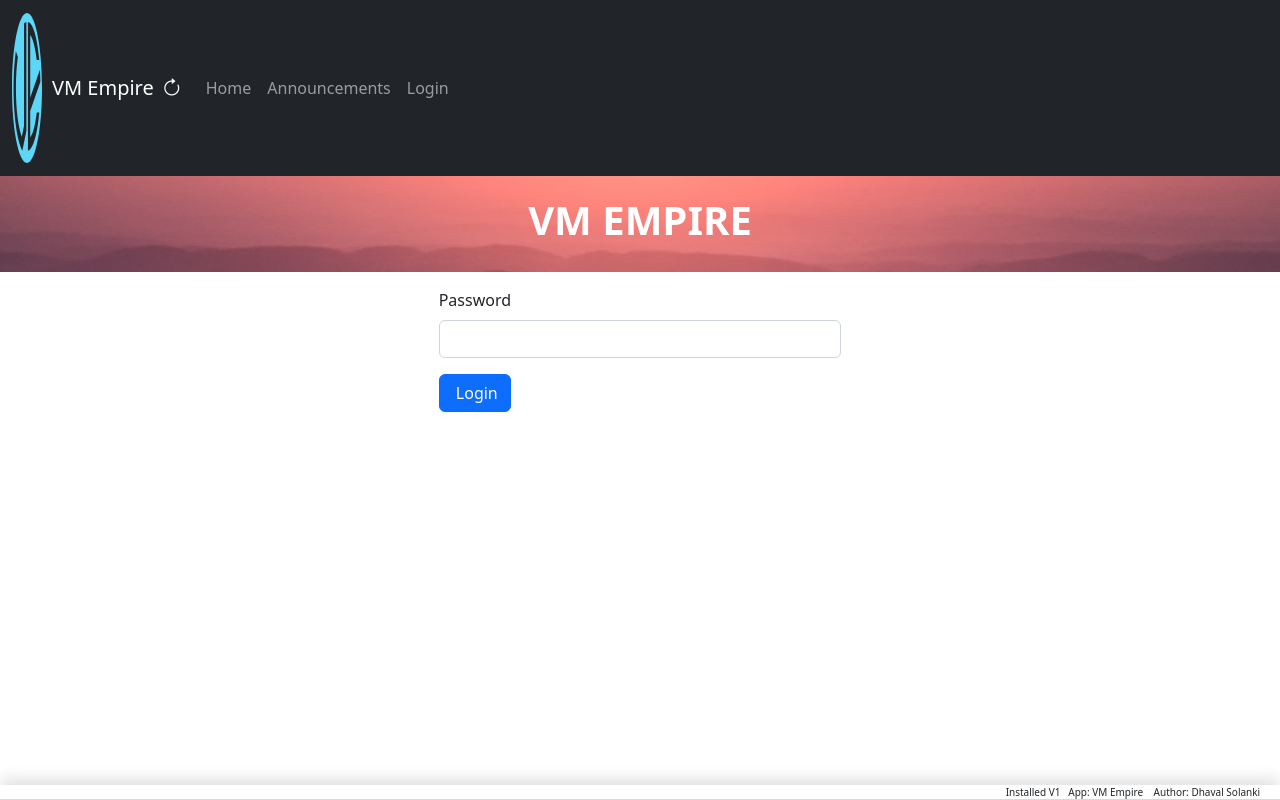
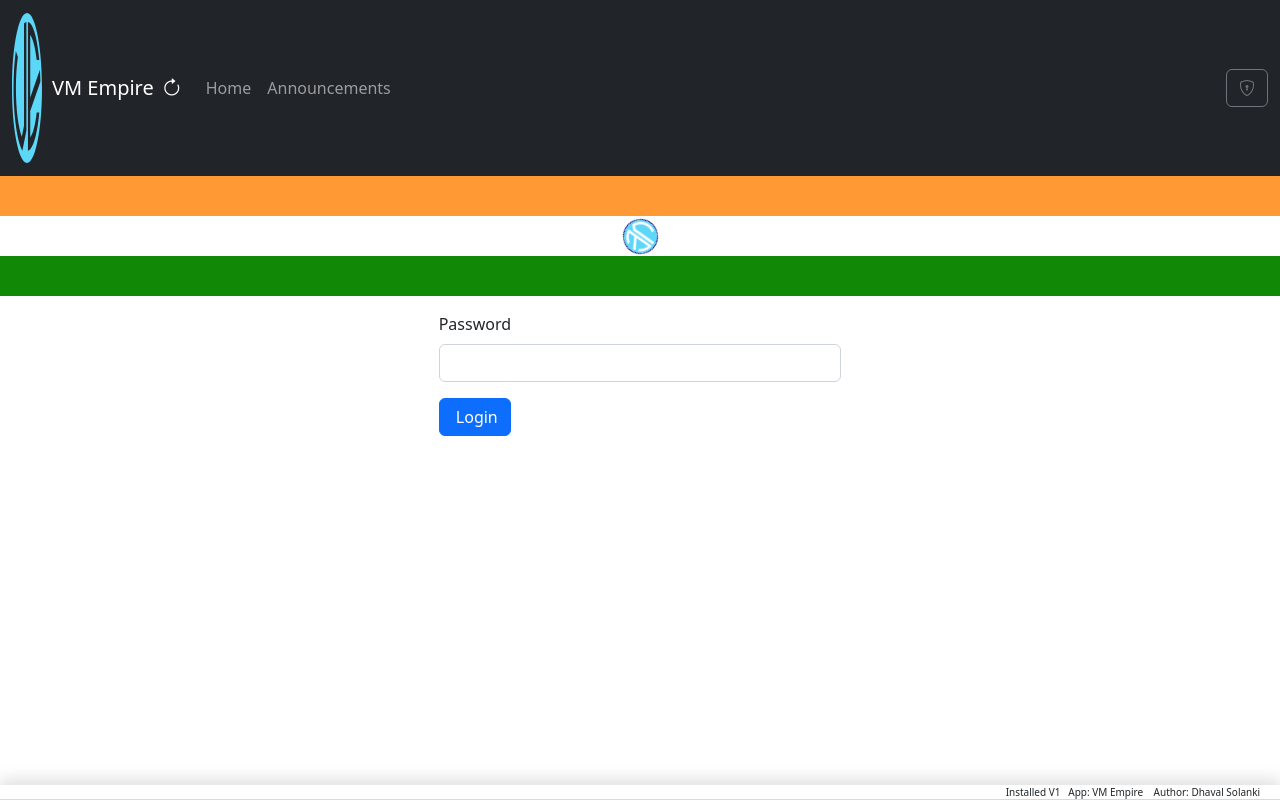
Before and after one commit to solankidd/vme, a React (Create React App) app: page /login in a window 1280 px wide. Built offline with nearby package versions, Linux system fonts and the light colour scheme; no server answers.

Commit message:
Added localstorage and banner

```diff
--- a/package.json
+++ b/package.json
@@ -22,6 +22,7 @@
     "redux": "^4.2.0",
     "sass": "^1.56.2",
     "typescript": "^4.9.4",
+    "usehooks-ts": "^2.9.1",
     "web-vitals": "^2.1.4"
   },
   "scripts": {
--- a/src/App.scss
+++ b/src/App.scss
@@ -1,5 +1,3 @@
-
-
 .App-logo {
 	height: 40vmin;
 	pointer-events: none;
@@ -15,7 +13,140 @@
 	from {
 		transform: rotate(0deg);
 	}
+
 	to {
 		transform: rotate(360deg);
 	}
 }
+
+// flag
+
+.flag {
+	width: 100%;
+	// margin: 100px auto;
+}
+
+.orange {
+	width: 100%;
+	height: 40px;
+	background-color: #FF9933;
+}
+
+.white {
+	width: 100%;
+	height: 40px;
+	background-color: #FFFFFF;
+}
+
+.green {
+	width: 100%;
+	height: 40px;
+	background-color: #128807;
+}
+
+.circle {
+	width: 35px;
+	height: 35px;
+	border: 1px solid #000080;
+	border-radius: 50%;
+	margin: 0px auto;
+	-webkit-animation: circle 5s infinite;
+	animation: circle 10s linear 2s infinite;
+}
+
+.circle:after {
+	content: "";
+	width: 2px;
+	height: 2px;
+	border-radius: 50%;
+	background: #000080;
+}
+
+.bar {
+	position: absolute;
+	display: inline-block;
+	height: 35px;
+	width: 2px;
+	background: #000080;
+	left: 47%;
+}
+
+.bar:nth-child(1) {
+	-ms-transform: rotate(15deg);
+	-webkit-transform: rotate(15deg);
+	transform: rotate(15deg);
+}
+
+.bar:nth-child(2) {
+	-ms-transform: rotate(30deg);
+	-webkit-transform: rotate(30deg);
+	transform: rotate(30deg);
+}
+
+.bar:nth-child(3) {
+	-ms-transform: rotate(45deg);
+	-webkit-transform: rotate(45deg);
+	transform: rotate(45deg);
+}
+
+.bar:nth-child(4) {
+	-ms-transform: rotate(60deg);
+	-webkit-transform: rotate(60deg);
+	transform: rotate(60deg);
+}
+
+.bar:nth-child(5) {
+	-ms-transform: rotate(75deg);
+	-webkit-transform: rotate(75deg);
+	transform: rotate(75deg);
+}
+
+.bar:nth-child(6) {
+	-ms-transform: rotate(90deg);
+	-webkit-transform: rotate(90deg);
+	transform: rotate(90deg);
+}
+
+.bar:nth-child(7) {
+	-ms-transform: rotate(105deg);
+	-webkit-transform: rotate(105deg);
+	transform: rotate(105deg);
+}
+
+.bar:nth-child(8) {
+	-ms-transform: rotate(120deg);
+	-webkit-transform: rotate(120deg);
+	transform: rotate(120deg);
+}
+
+.bar:nth-child(9) {
+	-ms-transform: rotate(135deg);
+	-webkit-transform: rotate(135deg);
+	transform: rotate(135deg);
+}
+
+.bar:nth-child(10) {
+	-ms-transform: rotate(150deg);
+	-webkit-transform: rotate(150deg);
+	transform: rotate(150deg);
+}
+
+.bar:nth-child(11) {
+	-ms-transform: rotate(165deg);
+	-webkit-transform: rotate(165deg);
+	transform: rotate(165deg);
+}
+
+@keyframes circle {
+	from {
+		-ms-transform: rotate(0deg);
+		-webkit-transform: rotate(0deg);
+		transform: rotate(0deg);
+	}
+
+	to {
+		-ms-transform: rotate(360deg);
+		-webkit-transform: rotate(360deg);
+		transform: rotate(360deg);
+	}
+}
--- a/src/App.tsx
+++ b/src/App.tsx
@@ -10,7 +10,7 @@ import Routes from 'routes/routes';
 import './App.scss';
 import Header from 'components/header/header.component';
 import UseLocalStorage from 'hooks/localStorage.hook';
-import { STORAGE_KEY_SECRET } from 'shared/constant';
+import { STORAGE_KEY_SECRET, STORAGE_KEYS } from 'shared/constant';
 
 interface VehicleDetail {
 	version: string;
@@ -24,7 +24,8 @@ function App() {
 	const routes = useRoutes(Routes);
 	const API = `https://script.google.com/macros/s/${API_KEY}/exec`;
 	const [globalData, setGlobalData] = useState<VehicleDetail>();
-	const {clearStore, getStore} = UseLocalStorage(STORAGE_KEY_SECRET);
+	const [secret, setSecret] = UseLocalStorage(STORAGE_KEY_SECRET, "");
+	const [cache, setCache] = UseLocalStorage(STORAGE_KEYS.CACHE, "");
 	const navigate = useNavigate();
 
 	useEffect(() => {
@@ -40,8 +41,8 @@ function App() {
 			}
 		})
 			.then((response) => {
-				if(getStore(STORAGE_KEY_SECRET) !== response.data[0].secret){
-					clearStore();
+				if (secret !== response.data[0].secret) {
+					setSecret('')
 					navigate('/login');
 				}
 				const gData = {
@@ -51,6 +52,7 @@ function App() {
 				};
 				setGlobalData(gData);
 				dispatch(updateGlobalData(gData));
+				setCache(gData.cacheVersion);
 			});
 	}
 
@@ -61,8 +63,31 @@ function App() {
 				<Header />
 			</header>
 			<div className='app-content'>
-				<div className='top-banner-text text-center'>
+				{/* <div className='top-banner-text text-center'>
 					<h1><b>VM EMPIRE</b></h1>
+				</div> */}
+				<div className='top-banner-text'>
+					<div className="flag d-flex flex-column">
+						<div className="orange"></div>
+						<div className="white d-flex justify-content-center align-items-center">
+						<img src="/vme/logo.svg" alt="Logo" className="circle " />
+							{/* <div className="circle">
+								<span className="bar"></span>
+								<span className="bar"></span>
+								<span className="bar"></span>
+								<span className="bar"></span>
+								<span className="bar"></span>
+								<span className="bar"></span>
+								<span className="bar"></span>
+								<span className="bar"></span>
+								<span className="bar"></span>
+								<span className="bar"></span>
+								<span className="bar"></span>
+								<span className="bar"></span>
+							</div> */}
+						</div>
+						<div className="green"></div>
+					</div>
 				</div>
 				<div className='container-fluid'>
 					{routes}
--- a/src/common.scss
+++ b/src/common.scss
@@ -46,7 +46,7 @@ footer {
 
 .top-banner-text {
 	background-image: url(../public/mountain-sunset.jpeg);
-	padding: 20px 0;
+	// padding: 20px 0;
 	background-size: cover;
 	background-repeat: no-repeat;
 	background-position: center;
--- a/src/components/checkEntry/checkEntry.component.tsx
+++ b/src/components/checkEntry/checkEntry.component.tsx
@@ -1,7 +1,9 @@
 import axios from 'axios';
+import { useLocalStorage } from 'usehooks-ts'
 import React, { useEffect, useState } from 'react';
 import { useSelector } from "react-redux";
 import { API_KEY } from 'shared/constant';
+import { STORAGE_KEYS } from 'shared/constant';
 
 interface VehicleDetail {
 	name: string;
@@ -9,6 +11,8 @@ interface VehicleDetail {
 	flatNo: string;
 	vehicleType: string;
 	vehicle: string;
+	version: string;
+	phone: string;
 }
 
 function CheckEntry(): JSX.Element {
@@ -21,22 +25,15 @@ function CheckEntry(): JSX.Element {
 	const [vehicleNo, setVehicleNo] = useState('');
 	const [vehicleDetail, setVehicleDetail] = useState<VehicleDetail>();
 	const [noVehicleFound, setNoVehicleFound] = useState(false);
+	const [vehicles, setVehicles] = useLocalStorage(STORAGE_KEYS.VEHICLE_DATA, '');
+	const [cache, setCache] = useLocalStorage(STORAGE_KEYS.CACHE, '');
 
 	useEffect(() => {}, []);
 
-	function getData() {
-		setIsLoading(true);
-
-		axios.get(API, {
-			params: {
-				onlyCount: false,
-				sheetId: '1gc7xRh3GdF3galmA8nbZqlpz7SIb9OSFpiNuG_99TrE',
-				sheetName: 'vehicle'
-			}
-		})
-			.then((response) => {
-				setData(response.data);
-				let result = response.data.find((ele: any) => {
+	function processVehicleData(data:any) {
+		setData(data);
+		setVehicles(data);
+		let result = data.find((ele: any) => {
 			let dataValue = ele.vehicle.toString().toLowerCase();
 			let enteredVal = vehicleNo.toLowerCase();
 			if(vehicleNo.length === 4){
@@ -52,7 +49,9 @@ function CheckEntry(): JSX.Element {
 				block: result.block,
 				flatNo: result.flatno,
 				vehicleType: result.vehicletype,
-						vehicle: result.vehicle
+				vehicle: result.vehicle,
+				version: result.version,
+				phone: result.phone
 			}
 			setVehicleDetail(vDetail);
 			setValidityCls('valid');
@@ -62,7 +61,25 @@ function CheckEntry(): JSX.Element {
 			setValidityCls('invalid');
 		}
 		setIsLoading(false);
+	}
+	function getData() {
+		setIsLoading(true);
+
+		if(vehicles.length && (vehicles[0] as any).version == cache) {
+			processVehicleData(vehicles)
+		} else {
+			axios.get(API, {
+				params: {
+					onlyCount: false,
+					sheetId: '1gc7xRh3GdF3galmA8nbZqlpz7SIb9OSFpiNuG_99TrE',
+					sheetName: 'vehicle'
+				}
+			})
+				.then((response) => {
+					processVehicleData(response.data)
 				});
+		}
+
 	}
 
 	function check(event: any) {
@@ -89,7 +106,7 @@ function CheckEntry(): JSX.Element {
 		<section className="py-3">
 			<div className="row py-lg-5 py-3 text-center">
 				<div className="col-lg-8 col-md-8 mx-auto">
-					<h1 className="fw-light">Vehicle checker</h1>
+					<h1 className="fw-light">Vehicle checker {state.version}</h1>
 					<p className="lead text-muted">Enter vehicle number to check if vehicle belongs to society</p>
 					<form className='row needs-validation wasvalidated' noValidate autoComplete="on">
 						<div className="col-md-12">
@@ -118,8 +135,17 @@ function CheckEntry(): JSX.Element {
 							</div>
 							<ul className="list-group list-group-flush">
 								<li className="list-group-item">Vehicle No: <b>{vehicleDetail.vehicle.toUpperCase()}</b></li>
-								<li className="list-group-item">Vehicle Type: <b>{vehicleDetail.vehicleType}</b></li>
+								<li className="list-group-item">
+									Vehicle Type: <b>{vehicleDetail.vehicleType}</b>
+									&nbsp;&nbsp;
+									{vehicleDetail.vehicleType.substring(0,1) == '4' && <b><i className="bi bi-car-front-fill"></i></b>}
+									{vehicleDetail.vehicleType.substring(0,1) == '2' && <b><i className="bi bi-scooter"></i></b>}
+								</li>
 								<li className="list-group-item">Block: <b>{vehicleDetail.block}-{vehicleDetail.flatNo}</b></li>
+								<li className="list-group-item">
+									Mobile number:
+									<b>&nbsp;<a href="tel:{vehicleDetail.phone}">{vehicleDetail.phone}</a></b>
+								</li>
 							</ul>
 					</div>
 				</div>
--- a/src/components/header/header.component.tsx
+++ b/src/components/header/header.component.tsx
@@ -1,12 +1,13 @@
-import UseLocalStorage from 'hooks/localStorage.hook';
 import React, { useState } from 'react';
 import { Link, useNavigate } from "react-router-dom";
 import { STORAGE_KEY_SECRET } from 'shared/constant';
 
+import { useLocalStorage } from 'usehooks-ts'
+
 function Header(): JSX.Element {
 	const [isRefreshing, setIsRefreshing] = useState(false);
-	const {clearStore, getStore} = UseLocalStorage(STORAGE_KEY_SECRET);
 	const navigate = useNavigate();
+	const [secret, setSecret] = useLocalStorage(STORAGE_KEY_SECRET, '');
 
 	const refresh = () => {
 		setIsRefreshing(true);
@@ -17,7 +18,7 @@ function Header(): JSX.Element {
 	};
 
 	const logout = ()=> {
-		clearStore();
+		setSecret('');
 		navigate('/login');
 	};
 
@@ -38,20 +39,28 @@ function Header(): JSX.Element {
 					<span className="navbar-toggler-icon"></span>
 				</button>
 				<div className="collapse navbar-collapse" id="navbarNav">
-					<ul className="navbar-nav">
+					<ul className="navbar-nav me-auto">
 						<li className="nav-item">
 							<Link className='nav-link' to="/vme">Home</Link>
 						</li>
 						<li className="nav-item">
 							<Link className='nav-link' to="/announcement">Announcements</Link>
 						</li>
-						{getStore(STORAGE_KEY_SECRET) && <li className="nav-item">
+						{/* {!!secret && <li className="nav-item">
 							<a className='nav-link' onClick={()=>{ logout() }}>Logout</a>
 						</li>}
-						{!getStore(STORAGE_KEY_SECRET) && <li className="nav-item">
+						{!secret && <li className="nav-item">
 							<a className='nav-link' onClick={()=>{ login() }}>Login</a>
-						</li>}
+						</li>} */}
 					</ul>
+					<form className="d-flex">
+					{!!secret && <button onClick={()=>{ logout() }} className="btn btn-outline-secondary" type="button">
+							<i className="bi bi-shield-lock"></i>
+						</button>}
+					{!secret && <button onClick={() => { login() }} className="btn btn-outline-secondary" type="button">
+							<i className="bi bi-shield-lock"></i>
+						</button>}
+					</form>
 				</div>
 			</div>
 		</nav>
--- a/src/components/login/login.component.tsx
+++ b/src/components/login/login.component.tsx
@@ -1,14 +1,15 @@
 import React, { MouseEvent, useState } from 'react';
 import axios from 'axios';
 import { useNavigate } from 'react-router-dom';
-import UseLocalStorage from 'hooks/localStorage.hook';
+import { useLocalStorage } from 'usehooks-ts';
+
 import { STORAGE_KEY_SECRET } from 'shared/constant';
+import { API_KEY } from 'shared/constant';
 
-import { API_KEY } from 'shared/constant';
 const Login = () => {
 	const [password, setPassword] = useState('');
 	const [isLoading, setIsLoading] = useState(false);
-	const { setStore } = UseLocalStorage(STORAGE_KEY_SECRET);
+	const [secret, setSecret] = useLocalStorage(STORAGE_KEY_SECRET, '');
 	const navigate = useNavigate();
 
 	const getGlobalSetting = () => {
@@ -22,7 +23,7 @@ const Login = () => {
 			}
 		}).then((response) => {
 			if (password === response.data[0].secret) {
-				setStore(password);
+				setSecret(password);
 				setIsLoading(false);
 				navigate('/vme');
 			}
--- a/src/hooks/localStorage.hook.ts
+++ b/src/hooks/localStorage.hook.ts
@@ -1,71 +1,82 @@
-import { useState } from 'react';
+import { useEffect, useState } from "react";
 
-export interface StorageTypes {
-  value: any;
-  setStore: (val: any) => void;
-  getStore: (val: any) => string;
-  clearStore: () => void;
-  clearAllStore: () => void;
+function UseLocalStorage(key:any,defaultValue:any) {
+	const [state, setState] = useState(() => {
+		let value;
+		try {
+			value = JSON.parse(window.localStorage.getItem(key) || JSON.stringify(defaultValue))
+		} catch (e) {
+			value = defaultValue;
+		}
+		return value;
+	});
+
+	useEffect(
+		() => {
+			setState(state)
+			window.localStorage.setItem(key, JSON.stringify(state));
+		},
+		[state]
+	);
+
+	return [state, setState]
 }
 
-function UseLocalStorage(key: string, initialValue = null): StorageTypes {
-  const prefix = 'ProofPilot-';
-  const [storedValue, setStorageValue] = useState(() => {
+/* function getSavedValue(key:any,value:any) {
+	const val = window.localStorage.getItem(key) as string;
+	const saveValue = JSON.parse(val);
+	if(saveValue) return saveValue;
+	return value;
+}
+
+function UseLocalStorage(key:any, value:any) {
+	const [updatedValue, setUpdatedValue] = useState(()=>{
+		return getSavedValue(key,value)
+	})
+
+	useEffect(()=>{
+		window.localStorage.setItem(key, JSON.stringify(updatedValue))
+	}, [updatedValue]);
+
+	return [updatedValue, setUpdatedValue];
+} */
+
+/* function UseLocalStorage(key:any, initialValue:any) {
+  // State to store our value
+  // Pass initial state function to useState so logic is only executed once
+  const [storedValue, setStoredValue] = useState(() => {
+    if (typeof window === "undefined") {
+      return initialValue;
+    }
     try {
-      const item = window.localStorage.getItem(prefix + key);
+      // Get from local storage by key
+      const item = window.localStorage.getItem(key);
+      // Parse stored json or if none return initialValue
       return item ? JSON.parse(item) : initialValue;
     } catch (error) {
-			console.log(error);
+      // If error also return initialValue
+      console.log(error);
       return initialValue;
     }
   });
-
-  const setValue = (value: any): void => {
+  // Return a wrapped version of useState's setter function that ...
+  // ... persists the new value to localStorage.
+  const setValue = (value:any) => {
     try {
+      // Allow value to be a function so we have same API as useState
       const valueToStore = value instanceof Function ? value(storedValue) : value;
-       const strValue = JSON.stringify(valueToStore);
-
-      setStorageValue(strValue);
-      window.localStorage.setItem(prefix + key, strValue);
+      // Save state
+      setStoredValue(valueToStore);
+      // Save to local storage
+      if (typeof window !== "undefined") {
+        window.localStorage.setItem(key, JSON.stringify(valueToStore));
+      }
     } catch (error) {
-			console.log(error);
-		}
+      // A more advanced implementation would handle the error case
+      console.log(error);
+    }
   };
-
-	const getValue = (key: any): any => {
-    try {
-			const val = window.localStorage.getItem('ProofPilot-' + key) || '';
-			return JSON.parse(val)
-    } catch (error) {
-			console.log(error);
-		}
-  };
-
-  const clearValue = (): void => {
-    try {
-      setStorageValue(null);
-      window.localStorage.removeItem(prefix + key);
-    } catch (error) {
-			console.log(error);
-		}
-  };
-
-  const clearAllValue = (): void => {
-    try {
-      setStorageValue(null);
-      window.localStorage.clear();
-    } catch (error) {
-			console.log(error);
-		}
-  };
-
-  return {
-      value: storedValue,
-      setStore: setValue,
-      getStore: getValue,
-      clearStore: clearValue,
-      clearAllStore: clearAllValue
-  };
-}
+  return [storedValue, setValue];
+} */
 
 export default UseLocalStorage;
--- a/src/routes/protected.route.tsx
+++ b/src/routes/protected.route.tsx
@@ -5,10 +5,11 @@ import UseLocalStorage from 'hooks/localStorage.hook';
 import { STORAGE_KEY_SECRET } from 'shared/constant';
 
 function ProtectedRoute({ children }: { children: JSX.Element }): JSX.Element {
-  const { getStore, value } = UseLocalStorage(STORAGE_KEY_SECRET);
-	const password = false;
+  // const [ secret, setSecret ] = UseLocalStorage(STORAGE_KEY_SECRET, '');
+	const val = window.localStorage.getItem(STORAGE_KEY_SECRET) || JSON.stringify('');
+	const secret = JSON.parse(val);
   const location = useLocation();
-  if (getStore(STORAGE_KEY_SECRET)) {
+  if (!!secret) {
     if (location.pathname.includes('/login')) {
       return <Navigate to="/vme" state={{ from: location }} replace />;
     }
--- a/src/shared/constant.ts
+++ b/src/shared/constant.ts
@@ -1,2 +1,6 @@
 export const API_KEY = 'AKfycby4dMb-neDEtVYwRt-nSQoj1SAlgoFMVeew1YugCzWbprchUTjpnCDz36g9LaxhXXNOVg';
+export const STORAGE_KEYS = {
+	CACHE: 'cacheversion',
+	VEHICLE_DATA: 'vehicles'
+}
 export const STORAGE_KEY_SECRET = 'secret';
```
Also changed, not shown: 1 other file (tests, documents, lock files or other folders). Lines whose indentation alone changed are shown as unchanged.
